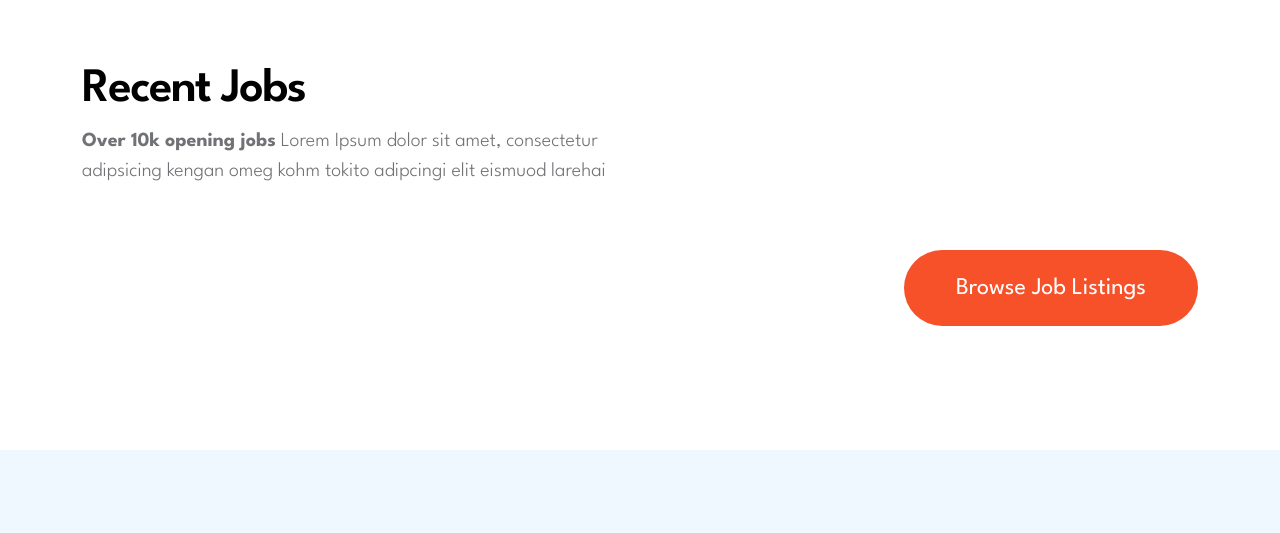
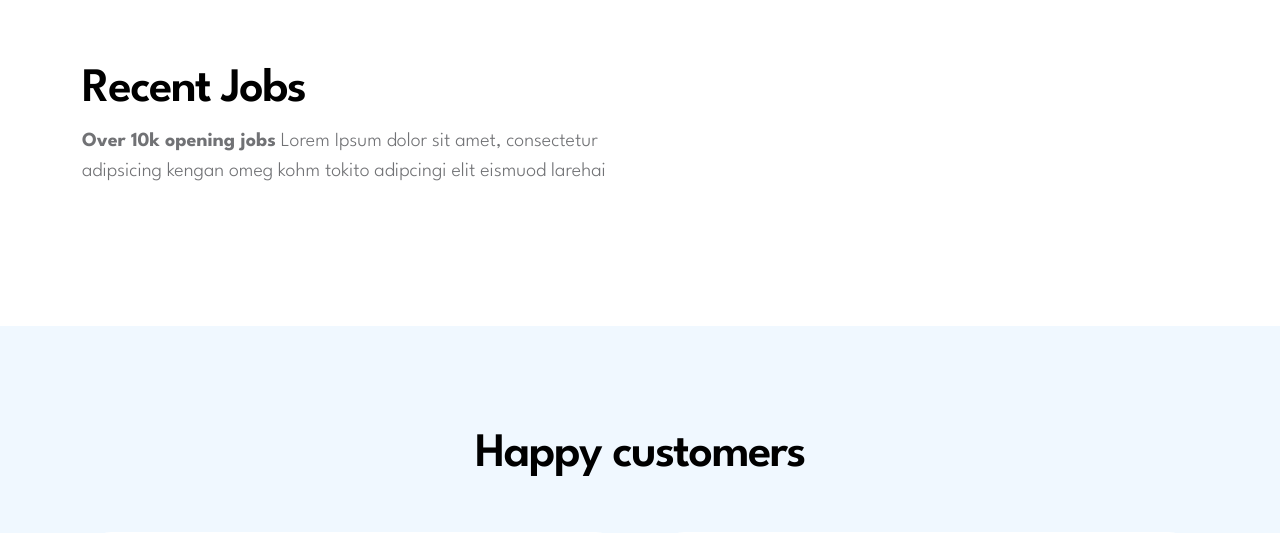
Before and after one commit to Sayed1-11/CareerSwift, a Django app: page / in a window 1280 px wide. Shown: the part 2524-3057 px from the top of the page. Run offline with Django 4.2, Linux system fonts and the light colour scheme; data that the repository does not hold is empty; some libraries are stand-ins or nearby versions.

Commit message:
Update index.html

```diff
--- a/core/templates/index.html
+++ b/core/templates/index.html
@@ -299,11 +299,11 @@ Bootstrap 5 HTML CSS Template
 
                                             <div class="d-flex">
                                                 <p class="mb-0">
-                                                    <a href="job-listings.html" class="badge badge-level">{{job.Job_type}}</a>
+                                                    <a href="/" class="badge badge-level">{{job.Job_type}}</a>
                                                 </p>
 
                                                 <p class="mb-0">
-                                                    <a href="job-listings.html" class="badge">Freelance</a>
+                                                    <a href="/" class="badge">Freelance</a>
                                                 </p>
                                             </div>
                                         </div>
@@ -469,9 +469,7 @@ Bootstrap 5 HTML CSS Template
                         {% endfor %}
 
 
-                        <div class="col-lg-4 col-12 recent-jobs-bottom d-flex ms-auto my-4">
-                            <a href="job-listings.html" class="custom-btn btn ms-lg-auto">Browse Job Listings</a>
-                        </div>
+
 
                     </div>
                 </div>
```
